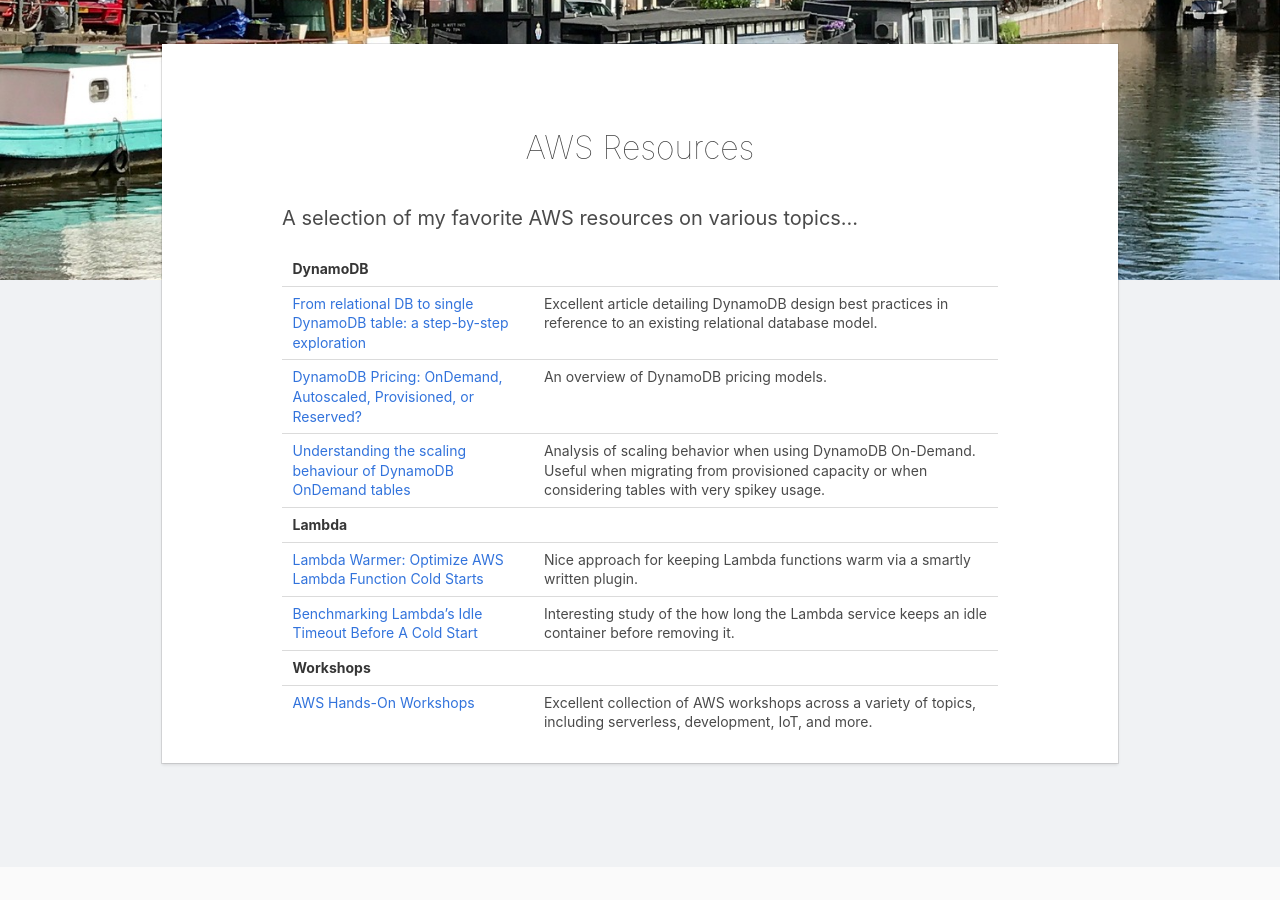
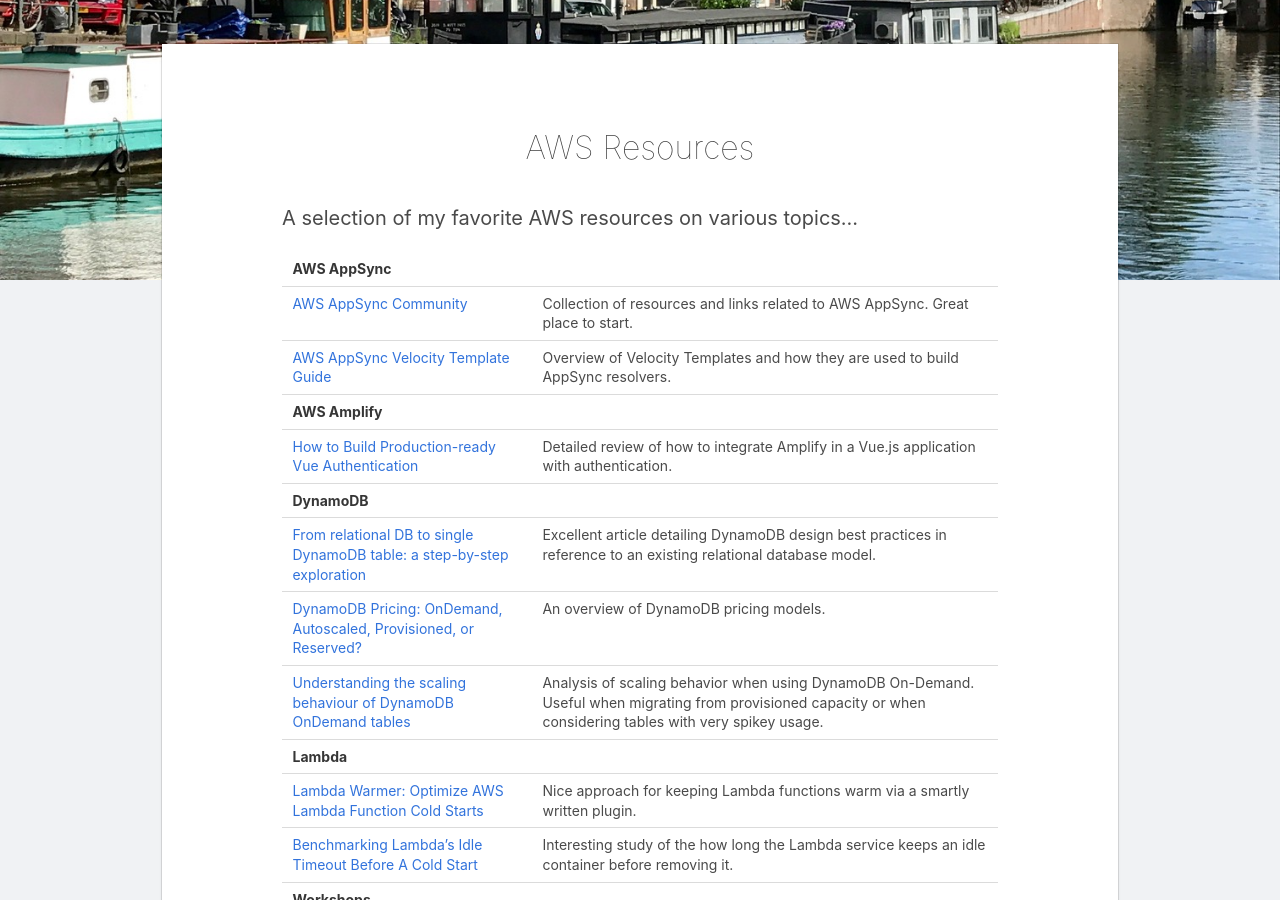
Before and after one commit to jkahn117/iamjkahn-blog, a Jekyll site: the page built from aws-resources.md, in a window 1280 px wide and 900 px high, scrolled down 304 px. Built offline with Jekyll 4.4.1, drawn with Linux system fonts in a browser that asks for light colours; nearby versions of some CDN libraries.

Commit message:
New resources

```diff
--- a/aws-resources.md
+++ b/aws-resources.md
@@ -7,6 +7,11 @@ permalink: /aws-resources/
 A selection of my favorite AWS resources on various topics...
 
 {:.resources}
+| **AWS AppSync** |
+| [AWS AppSync Community](https://github.com/aws/aws-appsync-community) | Collection of resources and links related to AWS AppSync. Great place to start. |
+| [AWS AppSync Velocity Template Guide](https://medium.com/@gerard.sans/aws-appsync-velocity-templates-guide-55b9d2bff053) | Overview of Velocity Templates and how they are used to build AppSync resolvers. |
+| **AWS Amplify** |
+| [How to Build Production-ready Vue Authentication](https://dev.to/dabit3/how-to-build-production-ready-vue-authentication-23mk) | Detailed review of how to integrate Amplify in a Vue.js application with authentication. |
 | **DynamoDB** |
 | [From relational DB to single DynamoDB table: a step-by-step exploration](https://www.trek10.com/blog/dynamodb-single-table-relational-modeling/) | Excellent article detailing DynamoDB design best practices in reference to an existing relational database model. |
 | [DynamoDB Pricing: OnDemand, Autoscaled, Provisioned, or Reserved?](https://www.trek10.com/blog/findev-dynamodb-pricing-analysis/) | An overview of DynamoDB pricing models. |
```
